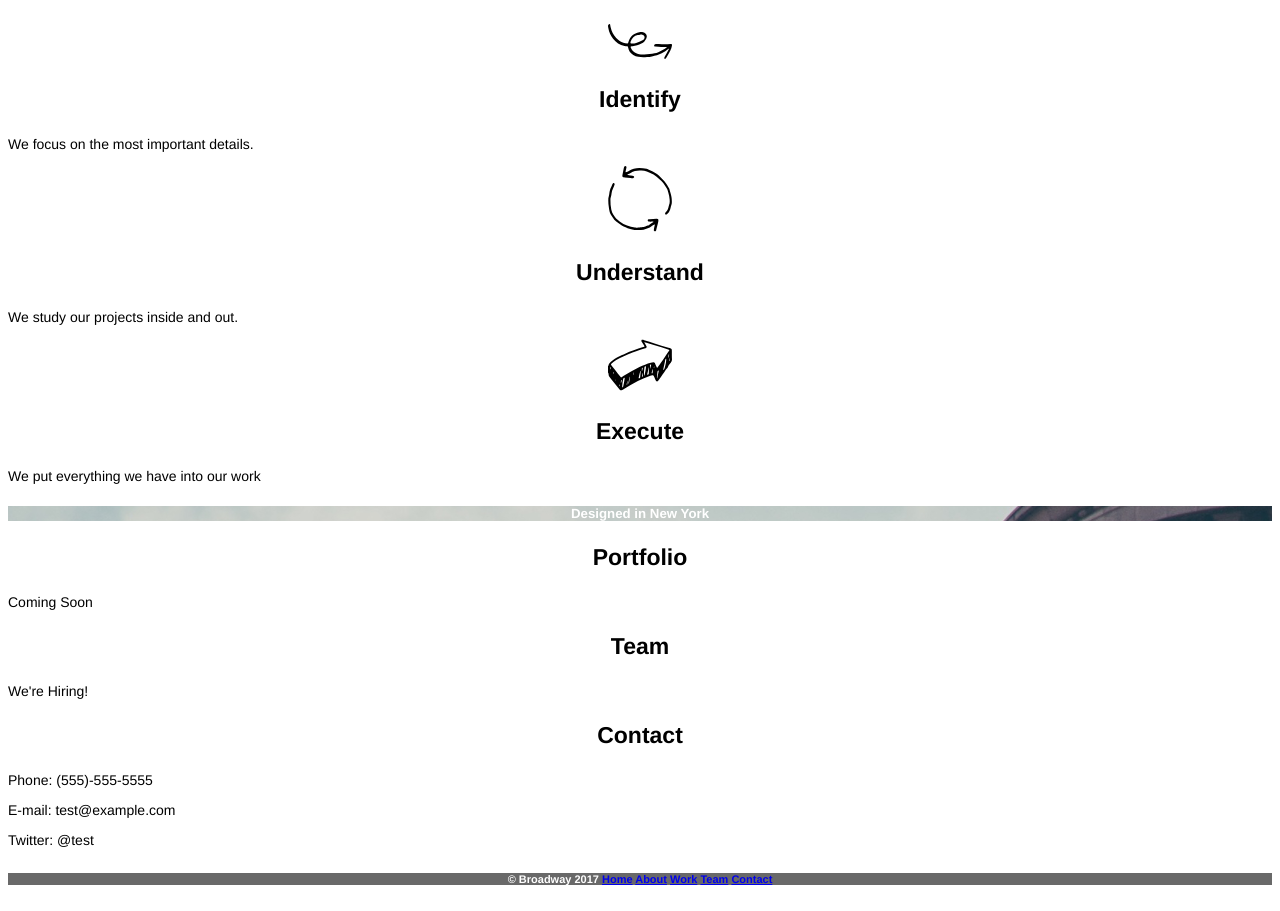
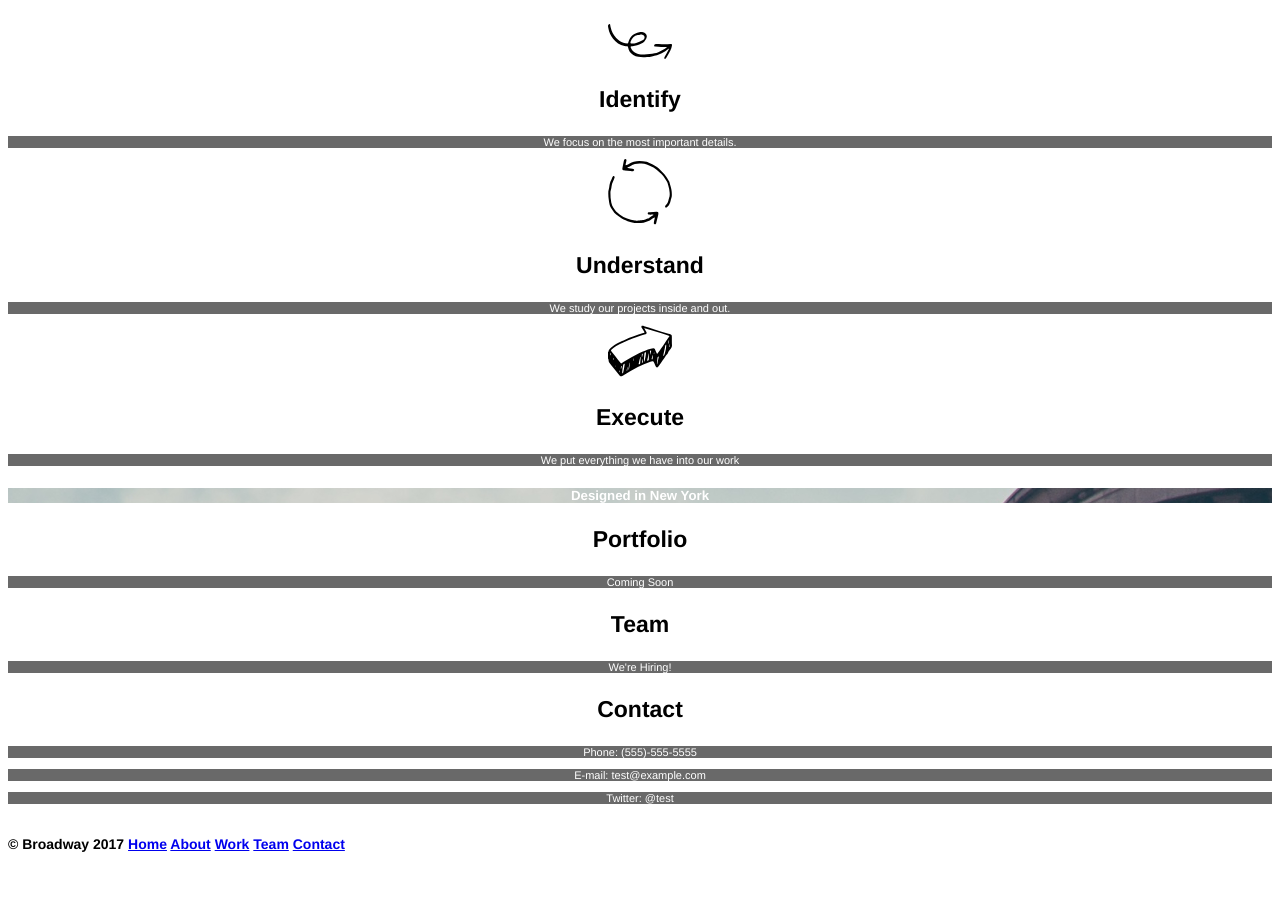
Before and after one commit to KyleHS/Broadway, a plain HTML site: page index.html in a window 1280 px wide. Shown: the part 441-1352 px from the top of the page. After the commit the page ends 1326 px from the top, so only its background shows below. Drawn offline with Linux system fonts and the light colour scheme; files whose address does not match are found by name.

Commit message:
Minor Alignment Fix.

```diff
--- a/Resources/css/style.css
+++ b/Resources/css/style.css
@@ -36,13 +36,13 @@ h4 {
    color: white;
  }
 
-h6 {
+p {
   font-size: 11px;
   color: white;
   background-color: dimgray;
 }
 
- p {
+ h6 {
    font-size: 14px;
    text-align: left;
  }
```
